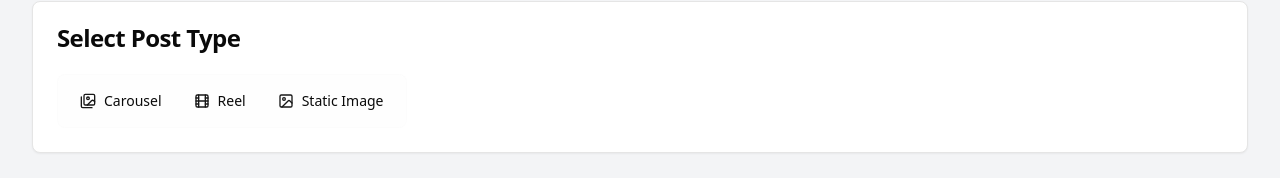
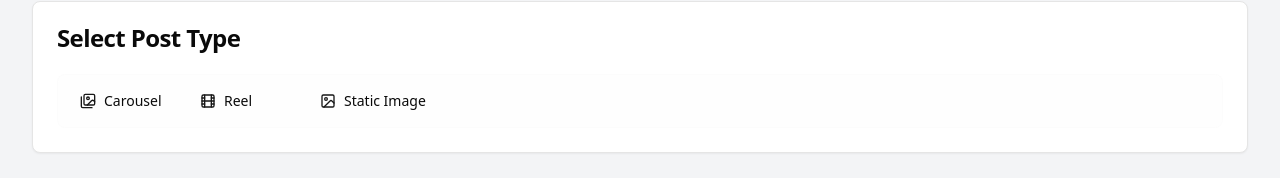
Before and after one commit to Subrat29/Socialpulse, a React (Vite) app: page / in a window 1280 px wide. Shown: the part 195-373 px from the top of the page. Built offline with nearby package versions, Linux system fonts and the light colour scheme.

Commit message:
refactor PostTypeSelector for improved layout and button styling

```diff
--- a/src/components/PostTypeSelector.jsx
+++ b/src/components/PostTypeSelector.jsx
@@ -30,8 +30,8 @@ export default function PostTypeSelector({ loading = false, onSelectPostType = (
   ];
 
   return (
-    <div className="inline-flex p-1.5 rounded-lg bg-secondary/10 border border-secondary/20">
-      {postTypes.map(({ type, label, icon }) => {
+    <div className="flex flex-col sm:flex-row p-1.5 rounded-lg bg-secondary/10 border border-secondary/20 w-full sm:w-auto gap-1 sm:gap-0">
+      {postTypes.map(({ type, label, icon }, index) => {
         const isSelected = selectedType === type;
         const isDisabled = loading && !isSelected;
 
@@ -41,14 +41,17 @@ export default function PostTypeSelector({ loading = false, onSelectPostType = (
             variant={isSelected ? "default" : "ghost"}
             disabled={isDisabled}
             className={`
-              relative flex items-center gap-2 px-4 py-2 rounded-md
+              relative flex items-center justify-center sm:justify-start gap-2
+              px-4 py-2 min-w-[120px]
               transition-all duration-200 ease-in-out
               ${isSelected
                 ? 'text-primary-foreground shadow-sm hover:bg-primary/90'
                 : 'hover:bg-secondary/20'
               }
               ${isDisabled ? 'opacity-50 cursor-not-allowed' : ''}
-              first:rounded-l-md last:rounded-r-md
+              ${index === 0 ? 'rounded-md sm:rounded-l-md sm:rounded-r-none' : ''}
+              ${index === postTypes.length - 1 ? 'rounded-md sm:rounded-r-md sm:rounded-l-none' : ''}
+              ${index !== 0 && index !== postTypes.length - 1 ? 'rounded-md sm:rounded-none' : ''}
               disabled:pointer-events-none
             `}
             onClick={() => handleSelect(type)}
@@ -59,7 +62,7 @@ export default function PostTypeSelector({ loading = false, onSelectPostType = (
             `}>
               {icon}
             </span>
-            <span className="text-sm font-medium">{label}</span>
+            <span className="text-sm font-medium whitespace-nowrap">{label}</span>
           </Button>
         );
       })}
```
